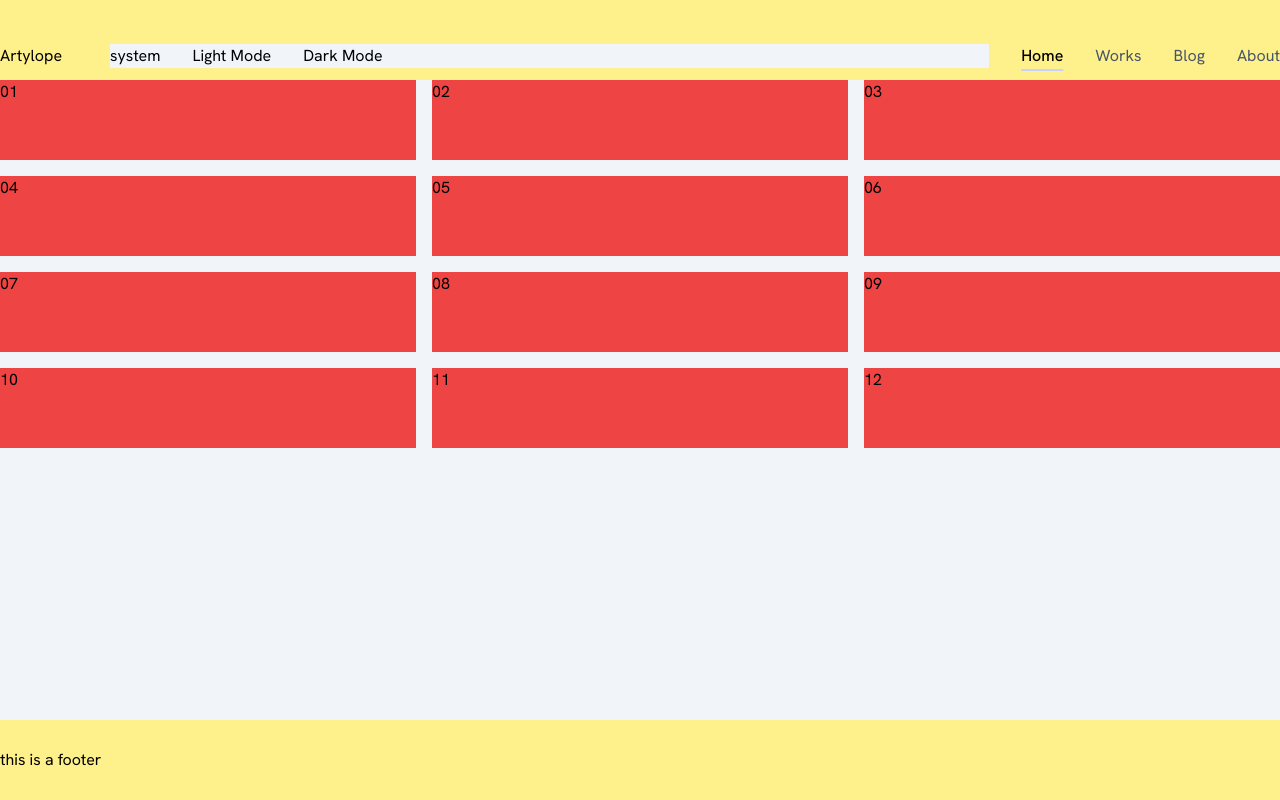
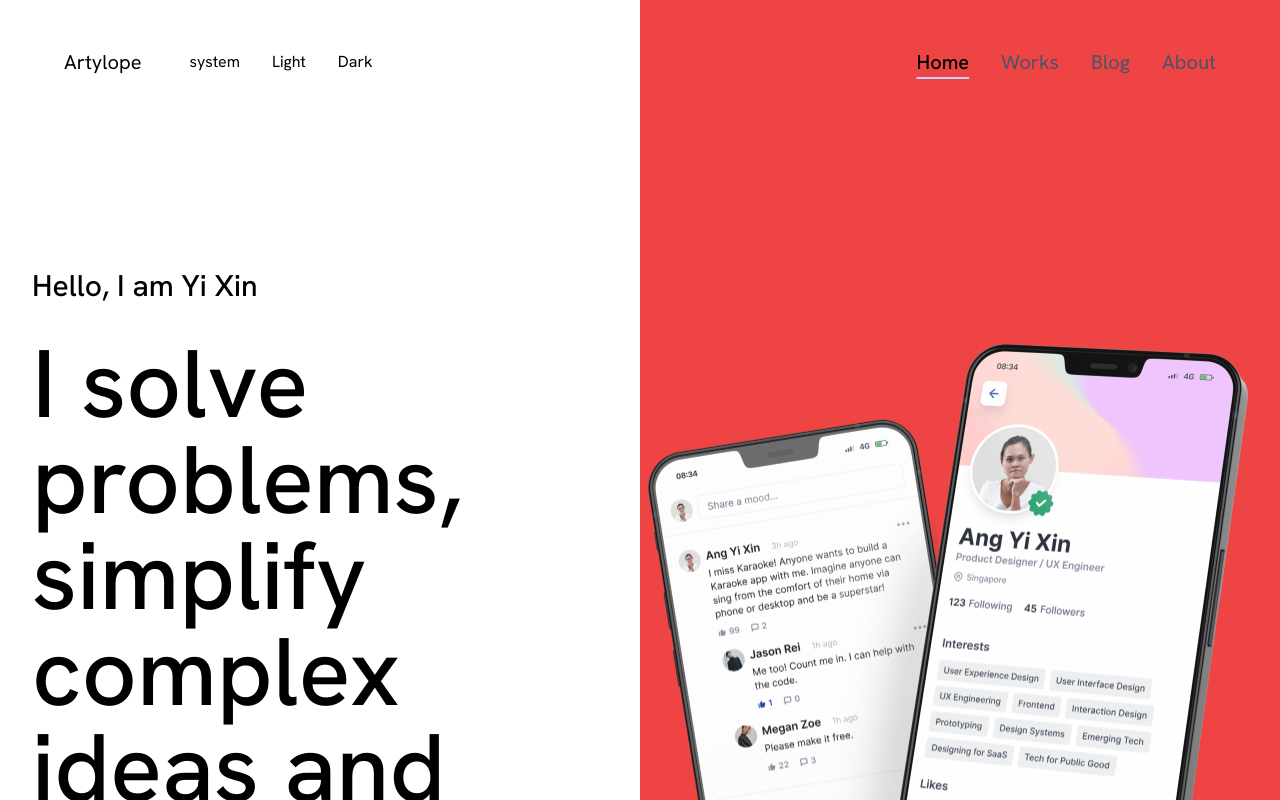
Before and after one commit to artylope/artylope-neue-mod, a Next.js app: page / in a window 1280 px wide. Shown: the top 800 px of the page. Built offline with nearby package versions, Linux system fonts and the light colour scheme.

Commit message:
split layout

```diff
--- a/src/app/about/page.js
+++ b/src/app/about/page.js
@@ -2,7 +2,7 @@ import React from 'react';
 
 const page = () => {
   return (
-    <main className="bg-blue-500 flex-grow">
+    <main className="flex-grow">
       <div className="container">About</div>
     </main>
   );
--- a/src/app/blog/page.js
+++ b/src/app/blog/page.js
@@ -1,6 +1,6 @@
 const page = () => {
   return (
-    <main className="bg-pink-500 flex-grow">
+    <main className="flex-grow">
       <div className="container">Blog</div>
     </main>
   );
--- a/src/app/globals.scss
+++ b/src/app/globals.scss
@@ -1,4 +1,6 @@
 @import url("https://fonts.googleapis.com/css2?family=Hanken+Grotesk:wght@300;400;500;600;700&display=swap");
+@import url("https://fonts.googleapis.com/css2?family=Epilogue:wght@300;400;500;600;700&display=swap");
+@import url("https://fonts.googleapis.com/css2?family=Epilogue:wght@300;400;500;600;700&family=Syne:wght@400;500;600;700&display=swap");
 
 @tailwind base;
 @tailwind components;
@@ -6,4 +8,6 @@
 
 body {
   font-family: "Hanken Grotesk", sans-serif;
+  // font-family: 'Epilogue', sans-serif;
+  // font-family: "Syne", sans-serif;
 }
--- a/src/app/layout.js
+++ b/src/app/layout.js
@@ -18,7 +18,7 @@ export default function RootLayout({ children }) {
       <body className={`min-h-screen flex flex-col grow`}>
         <Providers>
           <Header />
-          <main className="flex grow">{children}</main>
+          <main className="flex flex-col grow">{children}</main>
 
           <Footer />
         </Providers>
--- a/src/app/page.js
+++ b/src/app/page.js
@@ -1,20 +1,26 @@
+import Image from 'next/image';
+import phoneIntro from '@/img/phone-intro.png';
+
 export default function Home() {
   return (
-    <div className="container bg-slate-100 dark:bg-black">
-      <div className="grid grid-cols-1 md:grid-cols-2 lg:grid-cols-3 gap-4">
-        <div className="bg-red-500 h-20">01</div>
-        <div className="bg-red-500 h-20">02</div>
-        <div className="bg-red-500 h-20">03</div>
-        <div className="bg-red-500 h-20">04</div>
-        <div className="bg-red-500 h-20">05</div>
-        <div className="bg-red-500 h-20">06</div>
-        <div className="bg-red-500 h-20">07</div>
-        <div className="bg-red-500 h-20">08</div>
-        <div className="bg-red-500 h-20">09</div>
-        <div className="bg-red-500 h-20">10</div>
-        <div className="bg-red-500 h-20">11</div>
-        <div className="bg-red-500 h-20">12</div>
+    <>
+      <div className="container overflow-hidden">
+        <div className="grid lg:grid-cols-2 gap-4">
+          <div className="">
+            <div className="py-36">
+              <h2 className="text-3xl mb-8 font-medium">Hello, I am Yi Xin</h2>
+              <h1 className="text-5xl lg:text-8xl font-medium">
+                I solve problems, simplify complex ideas and craft intuitive and
+                delightful experiences.
+              </h1>
+            </div>
+          </div>
+          <div className="flex justify-center items-center">
+            <Image src={phoneIntro} height={720} alt="Yi Xin's Mock Phone" />
+            <div className="before:content-[''] before:bg-red-500 before:block before:absolute before:top-0 before:bottom-0 before:right-0 before:lg:w-1/2 before:-z-10"></div>
+          </div>
+        </div>
       </div>
-    </div>
+    </>
   );
 }
--- a/src/app/works/page.js
+++ b/src/app/works/page.js
@@ -2,7 +2,7 @@ import React from 'react';
 
 const page = () => {
   return (
-    <main className="bg-yellow-500 flex-grow">
+    <main className="flex-grow">
       <div className="container">Works</div>
     </main>
   );
--- a/src/components/DarkModeSwitch.js
+++ b/src/components/DarkModeSwitch.js
@@ -15,11 +15,11 @@ const DarkModeSwitch = () => {
   }
 
   return (
-    <div className="w-full bg-slate-100 dark:bg-indigo-950 flex justify-between items-center">
+    <div className="w-full flex justify-between items-center">
       <div className="flex grow-0 gap-x-8">
         {theme}
-        <button onClick={() => setTheme('light')}>Light Mode</button>
-        <button onClick={() => setTheme('dark')}>Dark Mode</button>
+        <button onClick={() => setTheme('light')}>Light</button>
+        <button onClick={() => setTheme('dark')}>Dark</button>
       </div>
     </div>
   );
--- a/src/components/Footer.js
+++ b/src/components/Footer.js
@@ -1,6 +1,6 @@
 const Footer = () => {
   return (
-    <footer className=" bg-yellow-200 h-20  dark:bg-slate-900">
+    <footer className=" h-20  dark:bg-slate-900">
       <div className="container flex grow w-full h-full justify-start items-center">
         this is a footer
       </div>
--- a/src/components/Header.js
+++ b/src/components/Header.js
@@ -14,17 +14,18 @@ const Header = () => {
     setIsMenuOpen(!isMenuOpen);
   }
   return (
-    <header className="bg-yellow-200 h-20 dark:bg-slate-900">
-      <div className="container mx-auto">
+    <header className="p-8">
+      <div className="">
+        <div className="container mx-auto ">
           <div className="relative flex flex-col lg:flex-row w-full justify-center lg:justify-between lg:items-center py-4 gap-x-12">
             {/* logo */}
-          <div className="flex justify-start items-center h-20 ">
-            <div className="">
+            <div className="flex justify-start items-center ">
+              <div className="text-xl">
                 <Link href="/">Artylope</Link>
               </div>
             </div>
             {/* mobile menu icon */}
-          <div className="absolute top-0 right-0 lg:invisible mt-4 h-20 flex justify-center items-center ">
+            <div className="absolute top-0 right-0 lg:invisible mt-4 flex justify-center items-center ">
               <div
                 className="  text-primary-700 hover:bg-primary-100 hover:text-primary-600 rounded-md h-12 w-12 flex justify-center items-center cursor-pointer"
                 onClick={handleToggleMenu}
@@ -56,6 +57,7 @@ const Header = () => {
             </div>
           </div>
         </div>
+      </div>
     </header>
   );
 };
--- a/src/components/NavLink.js
+++ b/src/components/NavLink.js
@@ -4,12 +4,12 @@ import { usePathname } from 'next/navigation';
 
 const NavLink = ({ link, label, type }) => {
   const pathname = usePathname();
-  console.log('path is', pathname, 'link is', link);
+  // console.log('path is', pathname, 'link is', link);
   return (
     <li className="">
       <Link
         href={link}
-        className={`rounded h-10 flex justify-center items-center underline decoration-2 underline-offset-8 hover:decoration-indigo-200 hover:text-indigo-600 ${
+        className={`text-xl flex justify-center items-center underline decoration-2 underline-offset-8 hover:decoration-indigo-200 hover:text-indigo-600 ${
           pathname === `${link}`
             ? 'font-medium decoration-indigo-200 hover:text-indigo-600 '
             : 'decoration-transparent text-slate-600'
--- a/tailwind.config.js
+++ b/tailwind.config.js
@@ -9,6 +9,10 @@ module.exports = {
   theme: {
     container: {
       center: true,
+      padding: {
+        DEFAULT: '1rem',
+        sm: '2rem',
+      },
     },
     extend: {
       screens: {
```
Also changed, not shown: src/img/phone-intro.png (added). Lines whose indentation alone changed are shown as unchanged.
